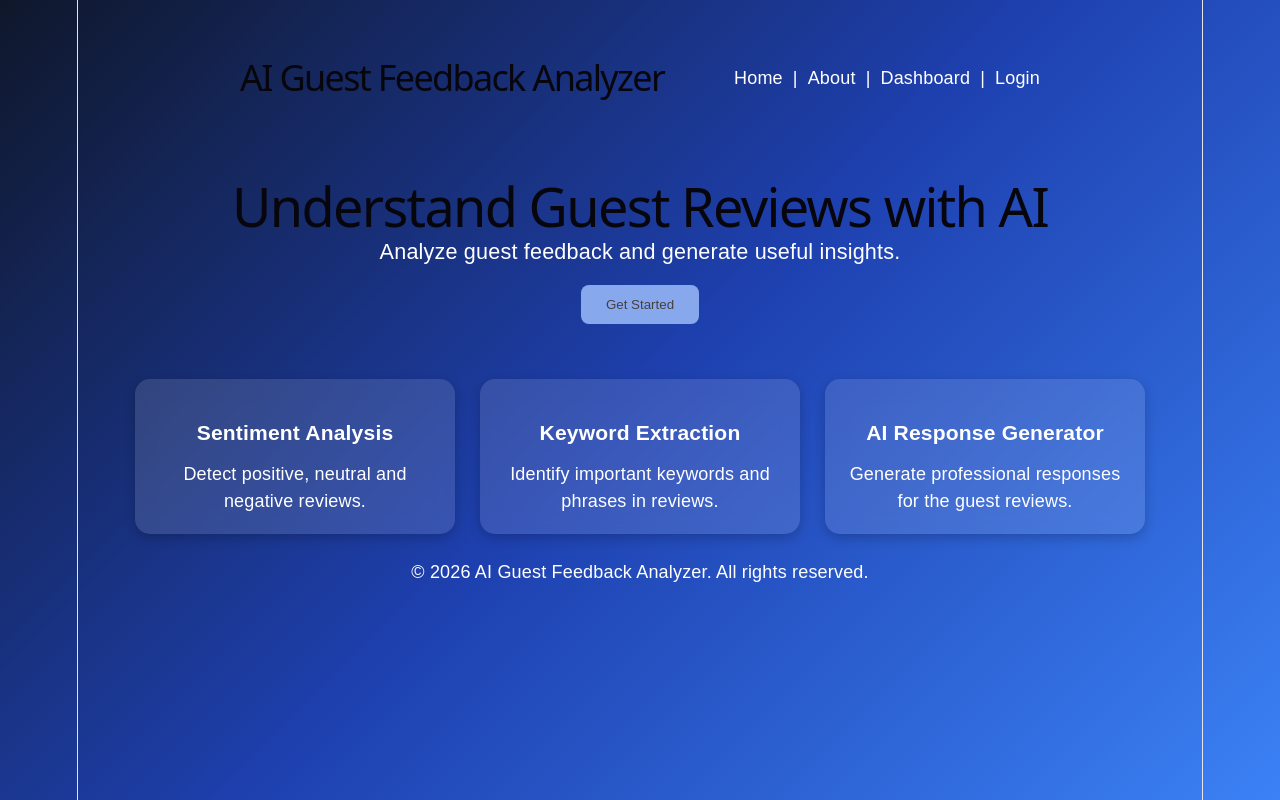
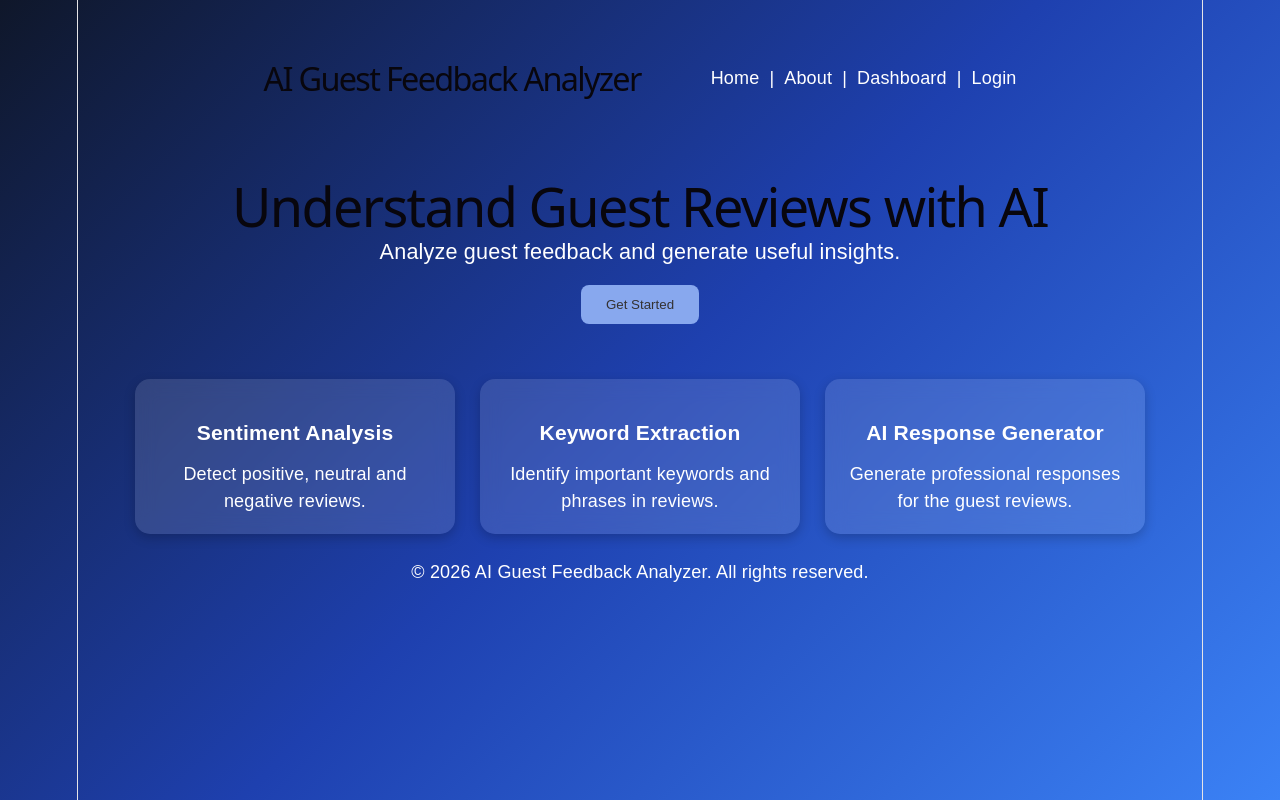
Before and after one commit to mnkshii/AI-Guest-Feedback, a React app in the folder frontend/: page / in a window 1280 px wide. Built offline with nearby package versions, Linux system fonts and the light colour scheme; the HTML template or start-up script is replaced by a standard one.

Commit message:
feat: improved navbar layout

```diff
--- a/frontend/src/App.css
+++ b/frontend/src/App.css
@@ -25,7 +25,7 @@ nav {
 }
 
 nav h1 {
-  font-size: 2rem;
+  font-size: 1.8rem;
   margin:0;
 }
 
@@ -66,7 +66,7 @@ nav a:hover {
 
 button {
   background-color: #88a8ee;
-  color: rgb(69, 64, 64);
+  color: rgb(52, 50, 50);
 
   border: none;
 
```
